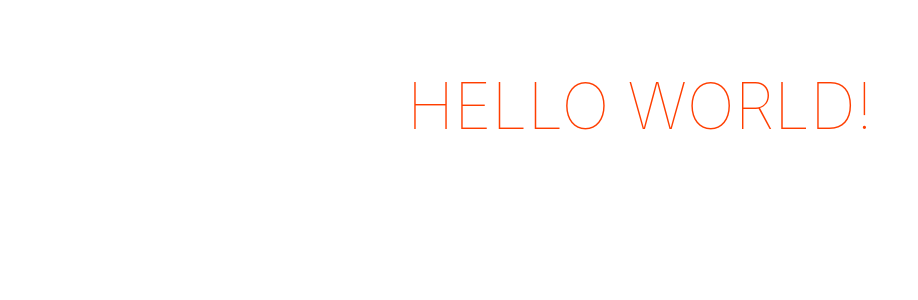
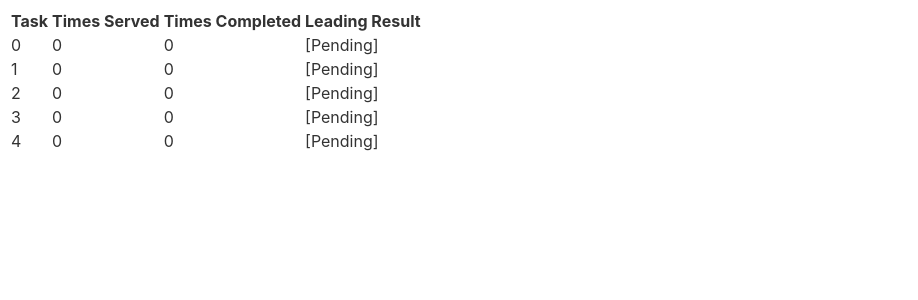
Before and after one commit to Team-Snow/WACS, a Svelte app: page / in a window 1280 px wide. Shown: the top 300 px of the page, without its empty margins (0-918 px from the left). Built offline with nearby package versions, Linux system fonts and the light colour scheme.

Commit message:
Started work on website to show status of tasks being worked on

```diff
--- a/public/index.html
+++ b/public/index.html
@@ -14,5 +14,13 @@
 </head>
 
 <body>
+<table id="work-table">
+	<tr>
+		<th>Task</th>
+		<th>Times Served</th>
+		<th>Times Completed</th>
+		<th>Leading Result</th>
+	</tr>
+</table>
 </body>
 </html>
--- /dev/null
+++ b/src/Entry.svelte
@@ -0,0 +1,13 @@
+<script lang="ts">
+    export let taskName: string;
+    export let timesServed: number;
+    export let timesCompleted: number;
+    export let leadingSolution: string;
+</script>
+
+<tr>
+    <td>{taskName}</td>
+    <td>{timesServed}</td>
+    <td>{timesCompleted}</td>
+    <td>{leadingSolution}</td>
+</tr>
--- a/src/main.ts
+++ b/src/main.ts
@@ -1,10 +1,19 @@
 import App from './App.svelte';
+import Entry from './Entry.svelte';
 
-const app = new App({
-	target: document.body,
-	props: {
-		name: 'world'
-	}
-});
+const tasks: Entry[] = [];
+
+for(let i = 0; i < 5; i++)
+{
+	tasks.push(new Entry({
+		target: document.querySelector("#work-table"),
+		props: {
+			taskName: `${i}`,
+			timesServed: 0,
+			timesCompleted: 0,
+			leadingSolution:  "[Pending]"
+		}
+	}));
+}
 
 export default app;
```
